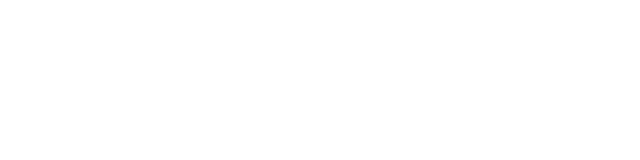
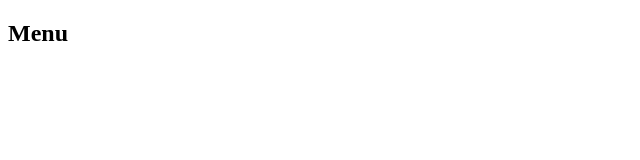
Before and after one commit to OmerWeintroubWix/nested-menu, a React (Create React App) app in the folder Client-side/nested-menu/: page / in a window 1280 px wide. Shown: the top 160 px of the page, without its empty margins (0-640 px from the left). Built offline with nearby package versions, Linux system fonts and the light colour scheme.

Commit message:
finished-Demo client-side

```diff
--- a/Client-side/nested-menu/src/App.js
+++ b/Client-side/nested-menu/src/App.js
@@ -1,9 +1,113 @@
 import "./App.css";
+import { Menu } from "./Components/Menu";
+import utils from "./Utils/utils";
+import React, { useState } from "react";
 
-const helpData = [{ id: 0, name: "Omer", children: undefined }];
+const helpData = [
+  {
+    id: 0,
+    name: "Menu",
+    isOpen: true,
+    subMenus: [
+      {
+        id: 1,
+        name: "Boys",
+        isOpen: false,
+        subMenus: [
+          { id: 3, name: "omer", isOpen: false, subMenus: [] },
+          {
+            id: 4,
+            name: "idan",
+            isOpen: false,
+            subMenus: [
+              { id: 5, name: "weintroub", isOpen: false, subMenus: [] },
+            ],
+          },
+        ],
+      },
+      {
+        id: 2,
+        name: "Girls",
+        isHidden: false,
+        subMenus: [{ id: 6, name: "Loli", isOpen: false, subMenus: [] }],
+      },
+    ],
+  },
+];
 
 function App() {
-  return <div></div>;
+  const [menuData, setMenuData] = useState(helpData);
+
+  const handleLeftClick = (menuId) => {
+    const menuItem = utils.findMenuItemById(menuId, menuData[0]);
+    const menuItemHasKids = utils.hasSubMenusById(menuItem);
+
+    //Left click only effect menuItems with kids
+    if (menuItemHasKids) {
+      const newMenuData = [...helpData]; //shallow copy
+      const clickForOpen = utils.isClickedForOpen(menuItem);
+      if (clickForOpen) {
+        utils.openAllChildren(menuItem);
+        setMenuData((prevMenuData) => {
+          return { ...prevMenuData };
+        });
+      } else {
+        utils.closeAllChildrens(menuItem);
+        setMenuData((prevMenuData) => {
+          return { ...prevMenuData };
+        });
+      }
+    }
+  };
+
+  const handleRightClick = (menuId) => {
+    const userInput = utils.handleUserInput();
+    const menuItem = utils.findMenuItemById(menuId, menuData[0]);
+
+    switch (userInput.userChooice) {
+      case `Rename`: {
+        menuItem.name = userInput.secondOption;
+        const newMenuData = [...helpData]; //shallow copy
+        setMenuData(newMenuData);
+        break;
+      }
+      case `Add`: {
+        let isOpen;
+
+        const hasChild = utils.hasSubMenusById(menuItem);
+        //If his child open so his new child will be open too
+        //and if they are no open he will not be open too
+        if (hasChild) isOpen = menuItem.subMenus[0].isOpen;
+        else isOpen = false;
+        const newItemToAdd = {
+          id: utils.getHighestId(menuData[0]) + 1,
+          name: userInput.secondOption,
+          isOpen: isOpen,
+          subMenus: [],
+        };
+        console.log(newItemToAdd);
+        menuItem.subMenus.push(newItemToAdd);
+        const newMenuData = [...helpData]; //shallow copy
+        setMenuData(newMenuData);
+        break;
+      }
+      case `Remove`: {
+      }
+    }
+  };
+
+  return (
+    <>
+      {menuData[0].isOpen && (
+        <Menu
+          key={menuData[0].id}
+          handleLeftClick={handleLeftClick}
+          handleRightClick={handleRightClick}
+          menuData={menuData[0]}
+        ></Menu>
+      )}
+    </>
+  );
 }
 
 export default App;
--- a/Client-side/nested-menu/src/Components/Menu.JS
+++ b/Client-side/nested-menu/src/Components/Menu.JS
@@ -1,5 +1,37 @@
 import "./Menu.css";
 
-export function Menu() {
-  return <></>;
+export function Menu(props) {
+  const handleLeftClick = () => {
+    const id = props.menuData.id;
+    props.handleLeftClick(id);
+  };
+
+  const handleRightClick = (e) => {
+    e.preventDefault();
+    props.handleRightClick(props.menuData.id);
+  };
+
+  return (
+    <>
+      <h2
+        onClick={handleLeftClick}
+        onContextMenu={handleRightClick}
+        style={{ display: props.menuData.isOpen ? "block" : "none" }}
+      >
+        {props.menuData.name}
+      </h2>
+
+      {props.menuData.isOpen &&
+        props.menuData.subMenus.map((currentMenu) => {
+          return (
+            <Menu
+              handleLeftClick={props.handleLeftClick}
+              menuData={currentMenu}
+              key={currentMenu.id}
+              handleRightClick={props.handleRightClick}
+            ></Menu>
+          );
+        })}
+    </>
+  );
 }
--- /dev/null
+++ b/Client-side/nested-menu/src/Utils/utils.js
@@ -0,0 +1,96 @@
+//Function that close all "Dorot" of menuItem
+//menuItem has kids for sure
+const closeAllChildrens = (menuItem) => {
+  for (let i = 0; i < menuItem.subMenus.length; i++) {
+    menuItem.subMenus[i].isOpen = false;
+    closeAllChildrens(menuItem.subMenus[i]);
+  }
+};
+
+//Function that open all kids for menuItem that for sure with kids
+const openAllChildren = (menuItem) => {
+  for (let i = 0; i < menuItem.subMenus.length; i++)
+    menuItem.subMenus[i].isOpen = true;
+};
+
+//Function the get look if there is menu id in the data
+const isMenuIdExists = (menuId, menuItem) => {
+  if (menuId === menuItem.id) return true;
+  else {
+    for (let i = 0; i < menuItem.subMenus.length; i++) {
+      if (isMenuIdExists(menuId, menuItem.subMenus[i])) return true;
+    }
+    return false;
+  }
+};
+
+//Function that get exist menuID
+//get menuId and the first menu object
+//return pointer to his object in the array
+const findMenuItemById = (menuId, menuItem) => {
+  if (menuId === menuItem.id) return menuItem;
+  else {
+    for (let i = 0; i < menuItem.subMenus.length; i++) {
+      if (isMenuIdExists(menuId, menuItem.subMenus[i])) {
+        return findMenuItemById(menuId, menuItem.subMenus[i]);
+      }
+    }
+  }
+};
+
+//Function that check if menuItem has kids
+//Get menuItem
+//Return True(has Kids overoll) False(Doesnt has kids at all)
+const hasSubMenusById = (menuItem) => menuItem.subMenus.length > 0;
+
+//Function that get only items with kids and check for what
+//Reason the Clicked was
+//Get menuItem with kids
+//Return True(if clicked for open menu) False(if clicked for close menu)
+const isClickedForOpen = (menuItem) => !menuItem.subMenus[0].isOpen;
+
+//Function that handle user input when Right clicking
+const handleUserInput = () => {
+  const messageToUser = `Please select:
+Add
+Remove
+Rename`;
+  const userChooice = prompt(messageToUser);
+  let secondOption;
+  if (userChooice === `Add`)
+    secondOption = prompt(`Please select a name for new child`);
+  else if (userChooice === `Rename`)
+    secondOption = prompt(`Please select new name`);
+
+  return { userChooice: userChooice, secondOption: secondOption };
+};
+
+//Function the get the highest id the the data starcture
+const getHighestId = (menuItem) => {
+  console.log(menuItem.id);
+  if (menuItem.subMenus.length === 0) {
+    return menuItem.id;
+  } else {
+    let max = menuItem.id;
+    for (let i = 0; i < menuItem.subMenus.length; i++) {
+      const currentChildMax = getHighestId(menuItem.subMenus[i]);
+      if (currentChildMax > max) max = currentChildMax;
+    }
+    return max;
+  }
+};
+
+//Function that delete menu Item
+const deleteItem = (menuItemFather, menuIdToDelete) => {};
+
+export default {
+  closeAllChildrens: closeAllChildrens,
+  openAllChildren: openAllChildren,
+  isMenuIdExists: isMenuIdExists,
+  findMenuItemById: findMenuItemById,
+  hasSubMenusById: hasSubMenusById,
+  isClickedForOpen: isClickedForOpen,
+  handleUserInput: handleUserInput,
+  getHighestId: getHighestId,
+  deleteItem: deleteItem,
+};
```
